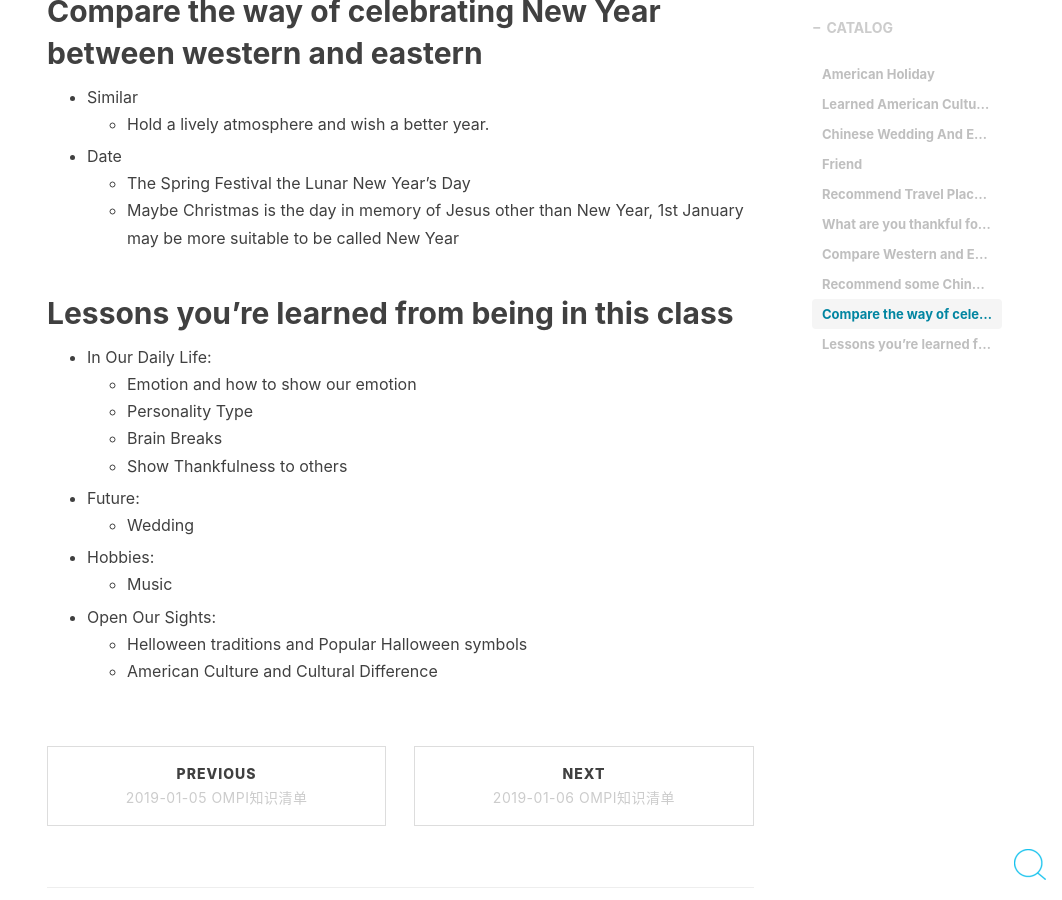
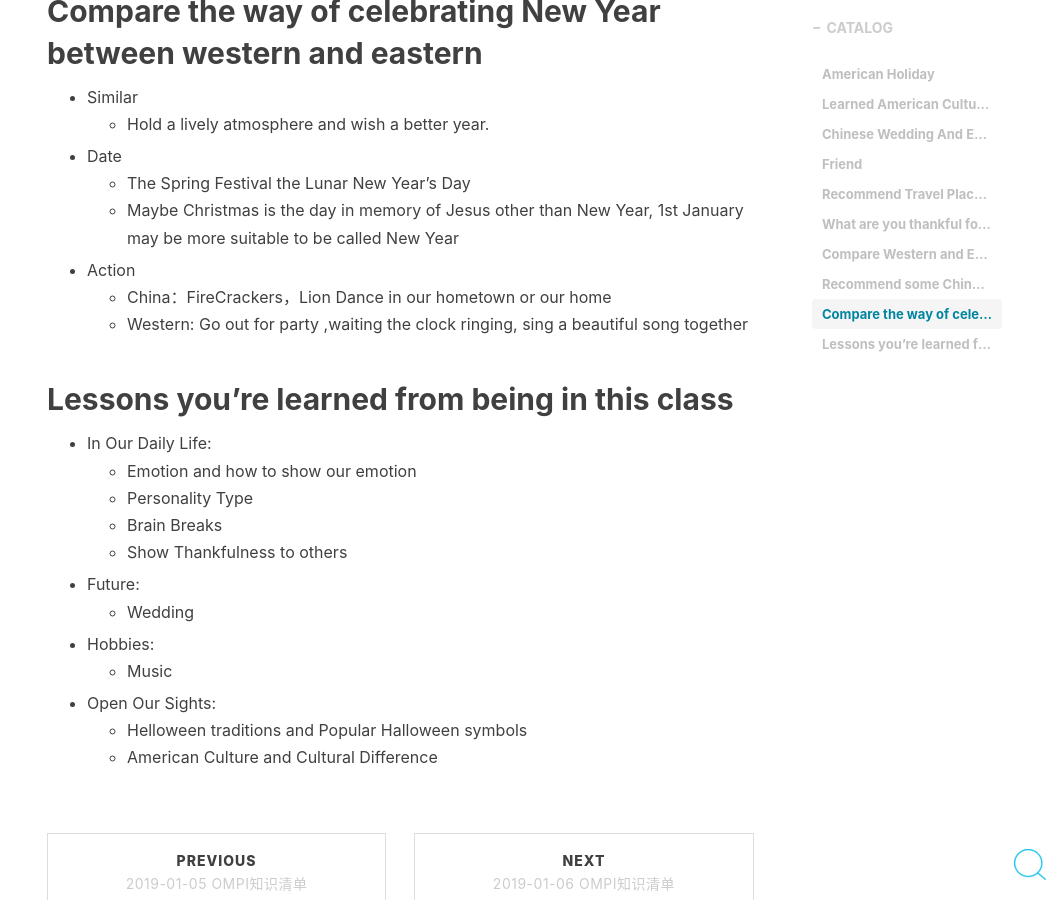
Before and after one commit to Kingtous/Kingtous.github.io, a Jekyll site: the page built from _posts/2019-01-06-oralenglish.md, in a window 1280 px wide and 900 px high, scrolled down 2716 px. Shown: the whole window, without its empty margins (218-1280 px from the left). Built offline with Jekyll 4.4.1, drawn with Linux system fonts in a browser that asks for light colours; nearby versions of some CDN libraries; comment, search, counter and statistics services are not loaded.

Commit message:
edit oralEnglish Test

```diff
--- a/_posts/2019-01-06-oralenglish.md
+++ b/_posts/2019-01-06-oralenglish.md
@@ -93,6 +93,9 @@ catalog: true
 - Date
   - The Spring Festival  the Lunar New Year's Day
   - Maybe Christmas  is the day in memory of Jesus other than New Year, 1st January may be more suitable to be called New Year
+- Action
+  - China：FireCrackers，Lion Dance in our hometown or our home
+  - Western:  Go out for party ,waiting the clock ringing, sing a beautiful song together
 
 ## Lessons you're learned from being in this class
 
```
